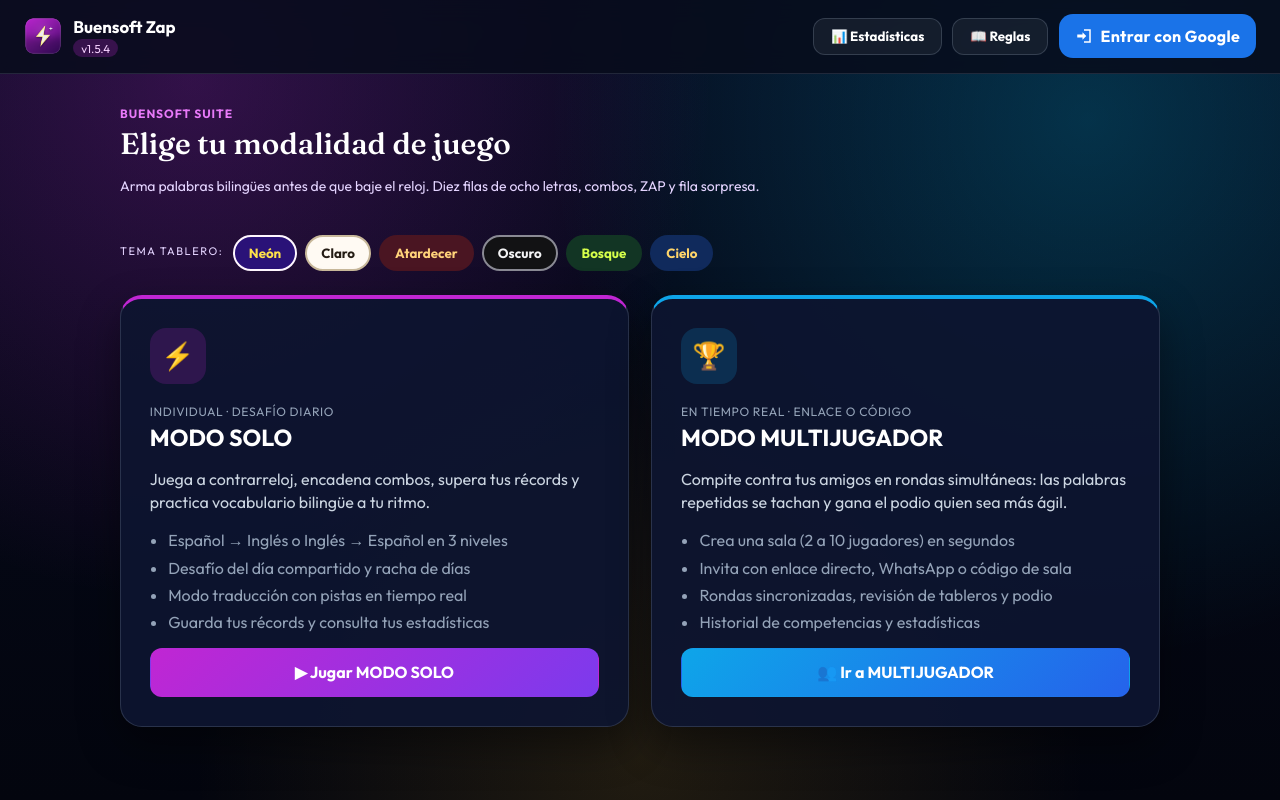
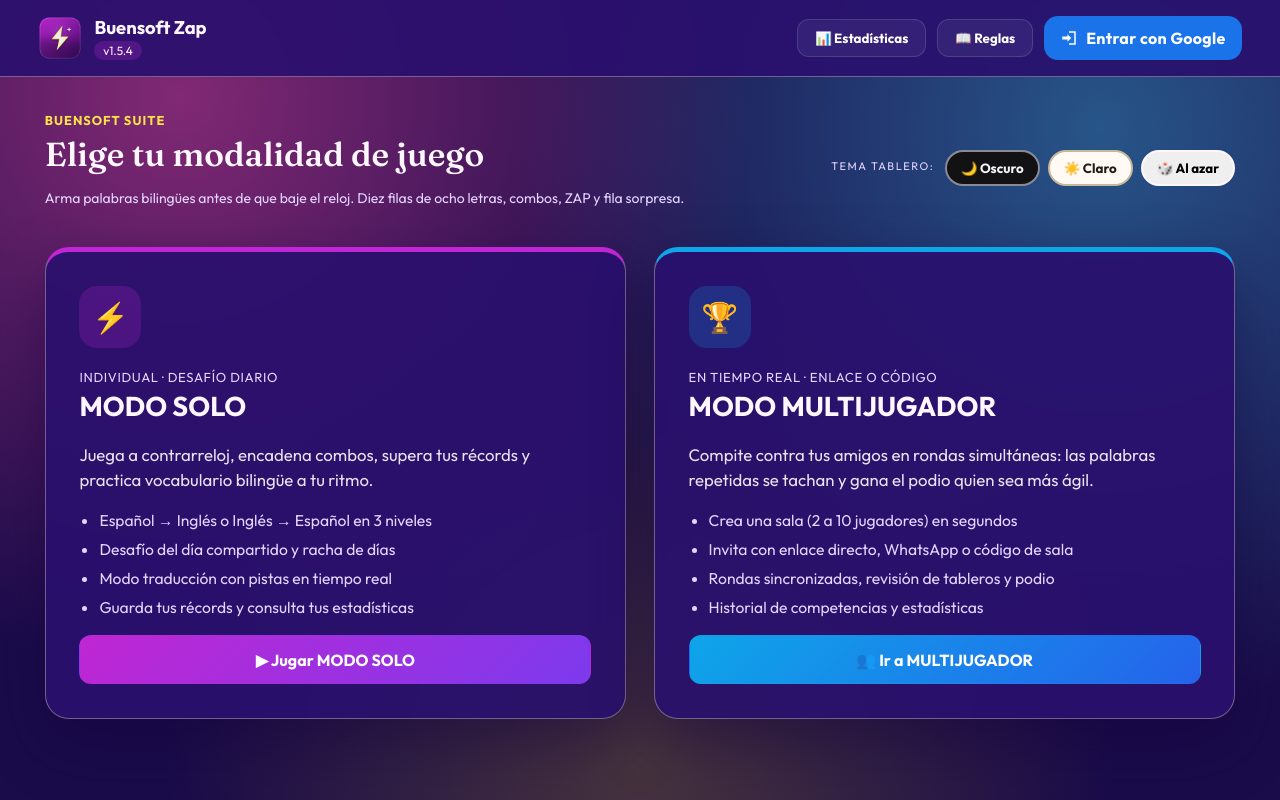
Before and after one commit to buensoft-dev/buensoft-zap, a website built with Vite: page index.html in a window 1280 px wide. Built offline with nearby package versions, Linux system fonts and the light colour scheme; files whose address does not match are found by name.

Commit message:
Full-width monitor layout + working 3 theme buttons (Oscuro, Claro, Al azar)

```diff
--- a/src/main.js
+++ b/src/main.js
@@ -1262,9 +1262,12 @@ function menuHtml() {
   const skills = SKILLS.map((item) => `
     <button class="choice ${item.id === state.skillId ? 'active' : ''}" data-skill="${item.id}" type="button">${item.name} · ${item.seconds}s</button>
   `).join('');
-  const themeSwatches = THEMES.map((theme) =>
-    `<button class="swatch ${theme.id === state.theme ? 'active' : ''}" data-theme="${theme.id}" type="button">${theme.name}</button>`
-  ).join('');
+  const isRandomTheme = !['dark', 'light'].includes(state.theme);
+  const themeSwatches = `
+    <button class="swatch ${state.theme === 'dark' ? 'active' : ''}" data-theme="dark" type="button">🌙 Oscuro</button>
+    <button class="swatch ${state.theme === 'light' ? 'active' : ''}" data-theme="light" type="button">☀️ Claro</button>
+    <button class="swatch ${isRandomTheme ? 'active' : ''}" data-theme="random" type="button">🎲 Al azar</button>
+  `;
 
   if (state.menuView === 'stats') {
     return `
@@ -2002,7 +2005,13 @@ function bind() {
   }
   app.querySelectorAll('[data-theme]').forEach((button) => {
     button.onclick = () => {
-      state.theme = button.dataset.theme;
+      const picked = button.dataset.theme;
+      if (picked === 'random') {
+        const pool = ['neon', 'sunset', 'forest', 'sky'].filter((t) => t !== state.theme);
+        state.theme = pool[Math.floor(Math.random() * pool.length)] || 'neon';
+      } else {
+        state.theme = picked;
+      }
       localStorage.setItem('zap-theme', state.theme);
       applyTheme();
       render();
--- a/src/style.css
+++ b/src/style.css
@@ -2150,10 +2150,10 @@ body:has(.app.is-board) {
   height: 100vh !important;
   padding: 0 !important;
   background:
-    radial-gradient(circle at 15% 10%, rgba(192, 38, 211, 0.24), transparent 40%),
-    radial-gradient(circle at 85% 15%, rgba(0, 210, 255, 0.2), transparent 42%),
-    radial-gradient(circle at 50% 95%, rgba(251, 191, 36, 0.12), transparent 45%),
-    linear-gradient(180deg, #060b1f 0%, #03050e 100%) !important;
+    radial-gradient(circle at 14% 12%, var(--glow-a), transparent 44%),
+    radial-gradient(circle at 86% 16%, var(--glow-b), transparent 46%),
+    radial-gradient(circle at 50% 95%, var(--glow-c), transparent 48%),
+    var(--ink) !important;
   overflow-y: auto;
   overflow-x: hidden;
 }
@@ -2163,18 +2163,19 @@ body:has(.app.is-board) {
   min-height: 100vh;
   display: flex;
   flex-direction: column;
-  color: #f1f5f9;
+  color: var(--cream);
 }
 
 .zap-topbar {
+  width: 100%;
   display: flex;
   align-items: center;
   justify-content: space-between;
   gap: 1rem;
-  padding: 0.9rem 1.5rem;
-  background: rgba(8, 12, 28, 0.85);
-  backdrop-filter: blur(12px);
-  border-bottom: 1px solid rgba(148, 163, 184, 0.18);
+  padding: 1rem clamp(1.25rem, 3vw, 2.5rem);
+  background: var(--panel);
+  backdrop-filter: blur(14px);
+  border-bottom: 1px solid var(--line);
   position: sticky;
   top: 0;
   z-index: 20;
@@ -2185,181 +2186,201 @@ body:has(.app.is-board) {
 .zap-topbar-actions {
   display: flex;
   align-items: center;
-  gap: 0.65rem;
+  gap: 0.7rem;
   flex-wrap: wrap;
 }
 
 .zap-brand {
   display: flex;
   align-items: center;
-  gap: 0.7rem;
+  gap: 0.75rem;
 }
 
 .zap-brand-icon {
-  width: 38px;
-  height: 38px;
-  border-radius: 10px;
+  width: 44px;
+  height: 44px;
+  border-radius: 11px;
 }
 
 .zap-brand strong {
   display: block;
-  font-size: 1.05rem;
-  color: #fff;
+  font-size: 1.15rem;
+  color: var(--cream);
 }
 
 .zap-tag {
   display: inline-block;
-  font-size: 0.72rem;
-  padding: 0.1rem 0.5rem;
+  font-size: 0.74rem;
+  padding: 0.12rem 0.55rem;
   border-radius: 999px;
   background: rgba(192, 38, 211, 0.24);
-  color: #f5d0fe;
+  color: var(--cream);
 }
 
 .zap-user-chip {
   display: inline-flex;
   align-items: center;
   gap: 0.45rem;
-  background: rgba(255, 255, 255, 0.08);
-  padding: 0.3rem 0.75rem 0.3rem 0.35rem;
+  background: var(--chip);
+  border: 1px solid var(--line);
+  padding: 0.32rem 0.85rem 0.32rem 0.38rem;
   border-radius: 999px;
-  font-size: 0.88rem;
+  font-size: 0.92rem;
+  color: var(--cream);
 }
 
 .zap-avatar {
-  width: 26px;
-  height: 26px;
+  width: 28px;
+  height: 28px;
   border-radius: 50%;
   background: linear-gradient(135deg, #c026d3, #0ea5e9);
   color: #fff;
   font-weight: 800;
-  font-size: 0.72rem;
+  font-size: 0.76rem;
   display: inline-grid;
   place-items: center;
 }
 
 .zap-container {
   width: 100%;
-  max-width: 1080px;
+  max-width: 1480px;
   margin: 0 auto;
-  padding: 1.75rem 1.25rem 3rem;
+  padding: 2rem clamp(1.25rem, 3.5vw, 3rem) 3.5rem;
   display: flex;
   flex-direction: column;
-  gap: 1.25rem;
+  gap: 1.5rem;
 }
 
 .zap-container.narrow {
-  max-width: 780px;
+  max-width: 1040px;
 }
 
 .zap-hero {
   display: flex;
   justify-content: space-between;
   align-items: center;
-  gap: 1rem;
+  gap: 1.25rem;
   flex-wrap: wrap;
 }
 
 .zap-hero h2 {
-  margin: 0.2rem 0 0.4rem;
-  font-size: 1.85rem;
-  color: #fff;
+  margin: 0.25rem 0 0.45rem;
+  font-size: clamp(1.75rem, 2.6vw, 2.35rem);
+  color: var(--cream);
 }
 
 .zap-eyebrow {
   text-transform: uppercase;
   letter-spacing: 0.08em;
-  font-size: 0.75rem;
-  color: #e879f9;
+  font-size: 0.8rem;
+  color: var(--gold);
   font-weight: 800;
 }
 
 .zap-theme-bar {
   display: flex;
   align-items: center;
-  gap: 0.6rem;
+  gap: 0.65rem;
   flex-wrap: wrap;
 }
 
 .zap-mode-grid {
   display: grid;
-  grid-template-columns: repeat(auto-fit, minmax(300px, 1fr));
-  gap: 1.4rem;
+  grid-template-columns: repeat(2, minmax(0, 1fr));
+  gap: 1.75rem;
+  width: 100%;
+}
+
+@media (max-width: 820px) {
+  .zap-mode-grid {
+    grid-template-columns: 1fr;
+  }
 }
 
 .zap-mode-card {
-  background: rgba(14, 21, 48, 0.92);
-  border: 1px solid rgba(148, 163, 184, 0.22);
-  border-radius: 22px;
-  padding: 1.8rem;
+  background: var(--panel);
+  border: 1px solid var(--line);
+  border-radius: 24px;
+  padding: 2.1rem;
   display: flex;
   flex-direction: column;
-  gap: 1rem;
-  box-shadow: 0 18px 42px rgba(0, 0, 0, 0.42);
+  gap: 1.15rem;
+  box-shadow: var(--shadow);
 }
 
 .zap-mode-card.mode-solo {
-  border-top: 4px solid #c026d3;
+  border-top: 5px solid #c026d3;
 }
 
 .zap-mode-card.mode-mp {
-  border-top: 4px solid #0ea5e9;
+  border-top: 5px solid #0ea5e9;
 }
 
 .zap-mode-icon {
-  width: 56px;
-  height: 56px;
-  border-radius: 16px;
+  width: 62px;
+  height: 62px;
+  border-radius: 18px;
   display: grid;
   place-items: center;
-  font-size: 1.65rem;
-  background: rgba(192, 38, 211, 0.18);
+  font-size: 1.85rem;
+  background: rgba(192, 38, 211, 0.2);
 }
 
 .zap-mode-card.mode-mp .zap-mode-icon {
-  background: rgba(14, 165, 233, 0.18);
+  background: rgba(14, 165, 233, 0.2);
 }
 
 .zap-mode-tag {
-  font-size: 0.76rem;
-  color: #94a3b8;
+  font-size: 0.82rem;
+  color: var(--muted);
   text-transform: uppercase;
   letter-spacing: 0.05em;
 }
 
 .zap-mode-card h3 {
   margin: 0.2rem 0 0;
-  font-size: 1.45rem;
-  color: #fff;
+  font-size: 1.7rem;
+  color: var(--cream);
 }
 
 .zap-mode-desc {
   margin: 0;
-  color: #cbd5e1;
-  line-height: 1.45;
+  color: var(--cream);
+  opacity: 0.9;
+  font-size: 1.05rem;
+  line-height: 1.5;
 }
 
 .zap-mode-features {
   margin: 0;
-  padding-left: 1.15rem;
+  padding-left: 1.25rem;
   display: flex;
   flex-direction: column;
-  gap: 0.45rem;
-  color: #94a3b8;
+  gap: 0.55rem;
+  color: var(--muted);
+  font-size: 0.98rem;
   flex: 1;
 }
 
 .zap-card {
-  background: rgba(14, 21, 48, 0.92);
-  border: 1px solid rgba(139, 92, 246, 0.35);
-  border-radius: 20px;
-  padding: 1.5rem;
-  box-shadow: 0 16px 40px rgba(0, 0, 0, 0.4);
+  background: var(--panel);
+  border: 1px solid var(--line);
+  border-radius: 22px;
+  padding: 1.85rem;
+  box-shadow: var(--shadow);
+  color: var(--cream);
 }
 
 .zap-card h3 {
-  margin: 0.25rem 0 0.75rem;
-  color: #fff;
+  margin: 0.25rem 0 0.85rem;
+  font-size: 1.4rem;
+  color: var(--cream);
+}
+
+.zap-btn-ghost {
+  background: var(--chip);
+  border-color: var(--line);
+  color: var(--cream);
 }
 
 .zap-card-head {
```
